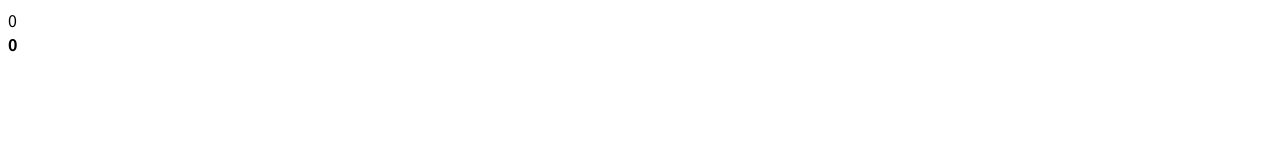
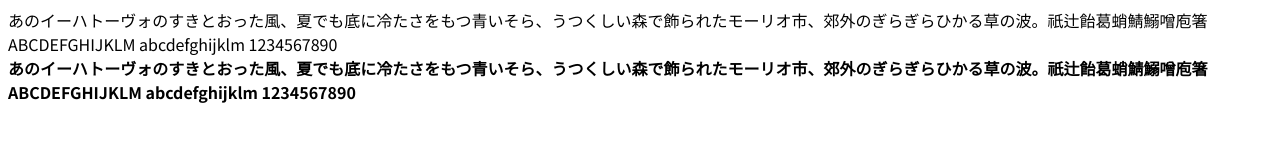
Before and after one commit to ruedap/lab.ruedap.com, a plain HTML site: page noto.html in a window 1280 px wide. Drawn offline with Linux system fonts and the light colour scheme.

Commit message:
2020/10/02 22:28:58

```diff
--- a/noto.html
+++ b/noto.html
@@ -7,7 +7,7 @@
   <link href="https://fonts.googleapis.com/css2?family=Noto+Sans+JP:wght@400;700&display=swap" rel="stylesheet">
 </head>
 <body>
-  <div style="font-family: 'Noto Sans JP', sans-serif;">0</div>
-  <div style="font-family: 'Noto Sans JP', sans-serif; font-weight: bold;">0</div>
+  <div style="font-family: 'Noto Sans JP', sans-serif;">あのイーハトーヴォのすきとおった風、夏でも底に冷たさをもつ青いそら、うつくしい森で飾られたモーリオ市、郊外のぎらぎらひかる草の波。祇辻飴葛蛸鯖鰯噌庖箸 ABCDEFGHIJKLM abcdefghijklm 1234567890</div>
+  <div style="font-family: 'Noto Sans JP', sans-serif; font-weight: bold;">あのイーハトーヴォのすきとおった風、夏でも底に冷たさをもつ青いそら、うつくしい森で飾られたモーリオ市、郊外のぎらぎらひかる草の波。祇辻飴葛蛸鯖鰯噌庖箸 ABCDEFGHIJKLM abcdefghijklm 1234567890</div>
 </body>
 </html>
```
